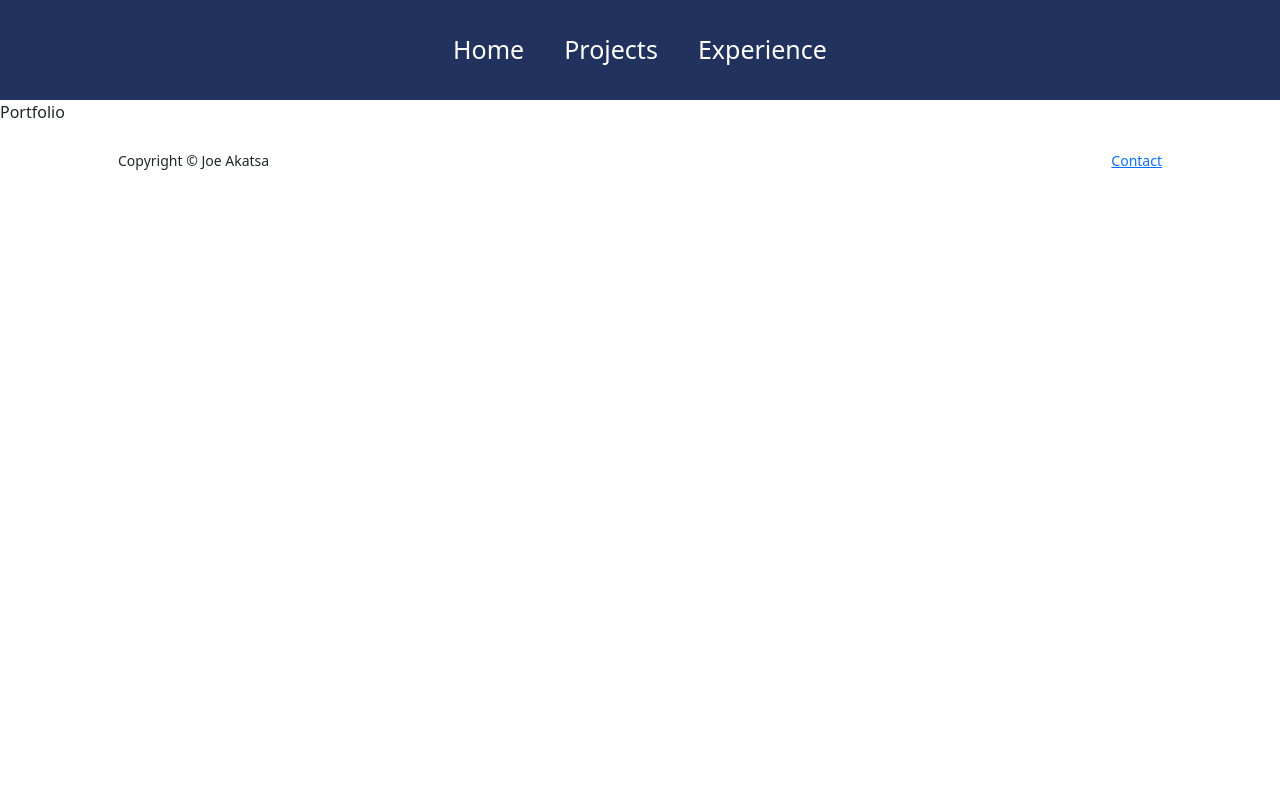
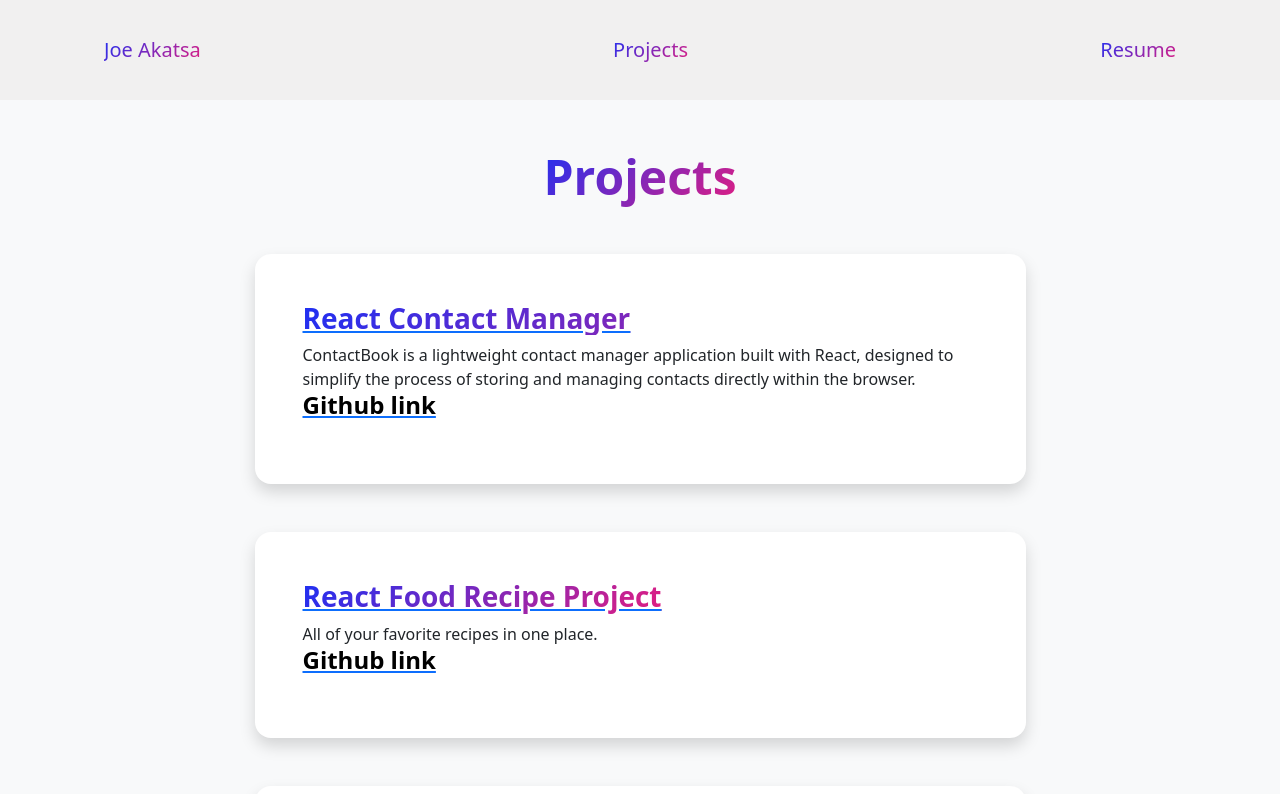
Before and after one commit to jakatsa/portfolio, a React (Vite) app in the folder portfolio/: page /Projects in a window 1280 px wide. Shown: the top 794 px of the page. Built offline with nearby package versions, Linux system fonts and the light colour scheme.

Commit message:
final updates

```diff
--- a/portfolio/src/components/Navbar.jsx
+++ b/portfolio/src/components/Navbar.jsx
@@ -19,10 +19,16 @@ export const Navbar = () => {
           <MdReorder />
         </button>
       </div>
-      <div className="links">
-        <Link to="/">Home</Link>
-        <Link to="/projects">Projects</Link>
-        <Link to="/experience">Experience</Link>
+      <div className="links container px-4">
+        <Link to="/" className="text-gradient ">
+          Joe Akatsa
+        </Link>
+        <Link to="/projects" className="text-gradient">
+          Projects
+        </Link>
+        <Link to="/experience" className="text-gradient ">
+          Resume
+        </Link>
       </div>
     </div>
   );
--- /dev/null
+++ b/portfolio/src/components/ProjectCard.jsx
@@ -0,0 +1,36 @@
+import React from "react";
+import { Link } from "react-router-dom";
+import "../styles/Home.css";
+export const ProjectCard = ({ title, description, liveLink, githubLink }) => {
+  return (
+    <div className="col-lg-11 col-xl-9 col-xxl-8">
+      <div className="card overflow-hidden shadow rounded-4 border-0 mb-5">
+        <div className="card-body p-0">
+          <div className="d-flex align-items-center">
+            <div className="p-5">
+              <Link to={liveLink}>
+                <h3
+                  className="fw-bolder text-gradient"
+                  style={{ color: "black", textDecoration: "none" }}
+                >
+                  {title}
+                </h3>
+              </Link>
+              <p>
+                {description}
+                <Link to={githubLink}>
+                  <h4
+                    className="fw-bolder"
+                    style={{ color: "black", textDecoration: "none" }}
+                  >
+                    Github link
+                  </h4>
+                </Link>
+              </p>
+            </div>
+          </div>
+        </div>
+      </div>
+    </div>
+  );
+};
--- a/portfolio/src/components/Projects.jsx
+++ b/portfolio/src/components/Projects.jsx
@@ -1,5 +1,87 @@
 import React from "react";
-
+import { ProjectCard } from "./ProjectCard";
 export const Projects = () => {
-  return <div>Portfolio</div>;
+  return (
+    <div className="d-flex flex-column h-100 bg-light">
+      <main class="flex-shrink-0">
+        <section className="py-5">
+          <div className="container px-5 mb-5">
+            <div className="text-center mb-5">
+              <h1 className="display-5 fw-bolder mb-0">
+                <span className="text-gradient d-inline">Projects</span>
+              </h1>
+            </div>
+            <div className="row gx-5 justify-content-center">
+              {/* Project Cards */}
+              <ProjectCard
+                title="React Contact Manager"
+                description="ContactBook is a lightweight contact manager application built with React, designed to simplify the process of storing and managing contacts directly within the browser."
+                liveLink="https://joescontactbook.netlify.app/"
+                githubLink="https://github.com/jakatsa/contactmanager"
+              />
+              <ProjectCard
+                title="React Food Recipe Project"
+                description="All of your favorite recipes in one place."
+                liveLink="https://foodierecipe.vercel.app/"
+                githubLink="https://github.com/jakatsa/foodierecipe"
+              />
+              <ProjectCard
+                title="React Gallery Project"
+                description="Simple gallery with images from the Pixabay API. Tailwind CSS is built into workflow with PostCSS and Autoprefixer."
+                liveLink="https://galla254.netlify.app/"
+                githubLink="https://github.com/jakatsa/gallery"
+              />
+              <ProjectCard
+                title="React Ecommerce project"
+                description="This is a React frontend project which is fully responsive. It goes through concepts such as Redux.js, use of Context API, and Firebase for authentication."
+                liveLink="https://ecommerce-frontend-iota-woad.vercel.app/"
+                githubLink="https://github.com/jakatsa/ecommerce-frontend"
+              />
+              <ProjectCard
+                title="PataPic"
+                description="I had the honor of working with Vincent, a creative FreeLance photographer owner of PataPic. I enjoyed working on this and contributing to the dreams of another young person. This image portfolio is subtle yet captivating."
+                liveLink="https://patapic.site/wp/"
+              />
+              <ProjectCard
+                title="Mia Nane Studios"
+                description="I had the pleasure of working with Mia Nane Studios. A creative hub made up of three brilliant artists who wear their hearts on their sleeves. I am glad to have had the honor of helping these young men change the world."
+                liveLink="https://mianane.com/"
+              />
+              <ProjectCard
+                title="React travel journal"
+                description="The second Scrimba React solo project builds on the knowledge gained by the first. It then introduces working with props, using a data page containing an array of objects, and using the JavaScript map method to render components."
+                liveLink="https://reacttraveljournal.netlify.app/"
+              />
+              <ProjectCard
+                title="BlackJack Game"
+                description="The game is meant to be played by clicking a 'New Card' button, which invokes the newCard() function, and it displays messages and updates the card and sum accordingly. The goal is to get as close to 21 without going over it and to achieve blackjack when the sum is exactly 21. If the player's sum exceeds 21, they are 'out of the game.'"
+                liveLink="https://cqvtkluh62xbo7adaiqcba.on.drv.tw/www.BlackJack%20Game.com/"
+              />
+              <ProjectCard
+                title="WeatherMate"
+                description="This project shows the use of web APIs which pulls information from a weather website. The next step is to create an API that pulls music from Spotify."
+                liveLink="https://cqvtkluh62xbo7adaiqcba.on.drv.tw/www.weatherapp.com/weather%20app/"
+              />
+              <ProjectCard
+                title="BasketBall ScorerBoard"
+                description="This project basically covers the fundamentals of JavaScript such as manipulation of the DOM."
+                liveLink="https://dashing-maamoul-25b2f4.netlify.app/"
+              />
+              <ProjectCard
+                title="E-mail Validation Form"
+                description="Introducing my Email and Password Validator, a handy JavaScript tool that ensures the accuracy and security of user credentials. This project uses the JavaScript concept of regular expressions to create the validator."
+                liveLink="https://cqvtkluh62xbo7adaiqcba.on.drv.tw/www.E-mail%20validation.com/"
+              />
+              <ProjectCard
+                title="To-Do List"
+                description="This project basically covers the fundamentals of JavaScript such as manipulation of the DOM."
+                liveLink="https://cqvtkluh62xbo7adaiqcba.on.drv.tw/www.TODOLIST.com/"
+              />
+              {/* Add more ProjectCard components for other projects */}
+            </div>
+          </div>
+        </section>
+      </main>
+    </div>
+  );
 };
--- a/portfolio/src/styles/navbar.css
+++ b/portfolio/src/styles/navbar.css
@@ -1,7 +1,7 @@
 .navbar {
   width: 100%;
   height: 100px;
-  background: #21325e;
+  background: #f1f0f0;
 }
 
 .links {
@@ -14,10 +14,10 @@
 }
 
 .navbar a {
-  color: white;
+  color: rgb(101, 99, 99);
   text-decoration: none;
-  margin: 20px;
-  font-size: 25px;
+  margin: 10px;
+  font-size: 20px;
 }
 
 .toggleButton {
```
